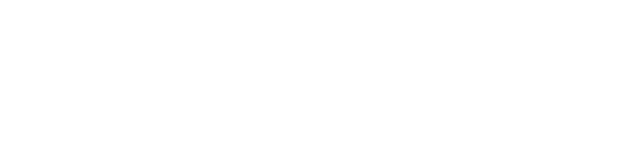
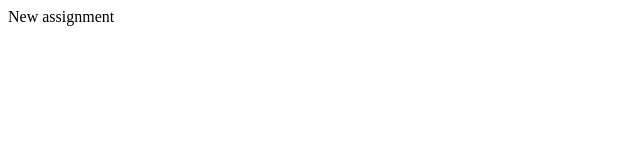
Before and after one commit to BMacMillan06/Assignment1, a plain HTML site: page index.html in a window 1280 px wide. Shown: the whole page, without its empty margins (0-640 px from the left). Drawn offline with Linux system fonts and the light colour scheme.

Commit message:
Add files via upload

```diff
--- a/index.html
+++ b/index.html
@@ -9,4 +9,7 @@
     <head>
         <meta charset="utf-8">
     </head>
+    <body>
+        <hi>New assignment</hi>
+    </body>
 </html>
```
